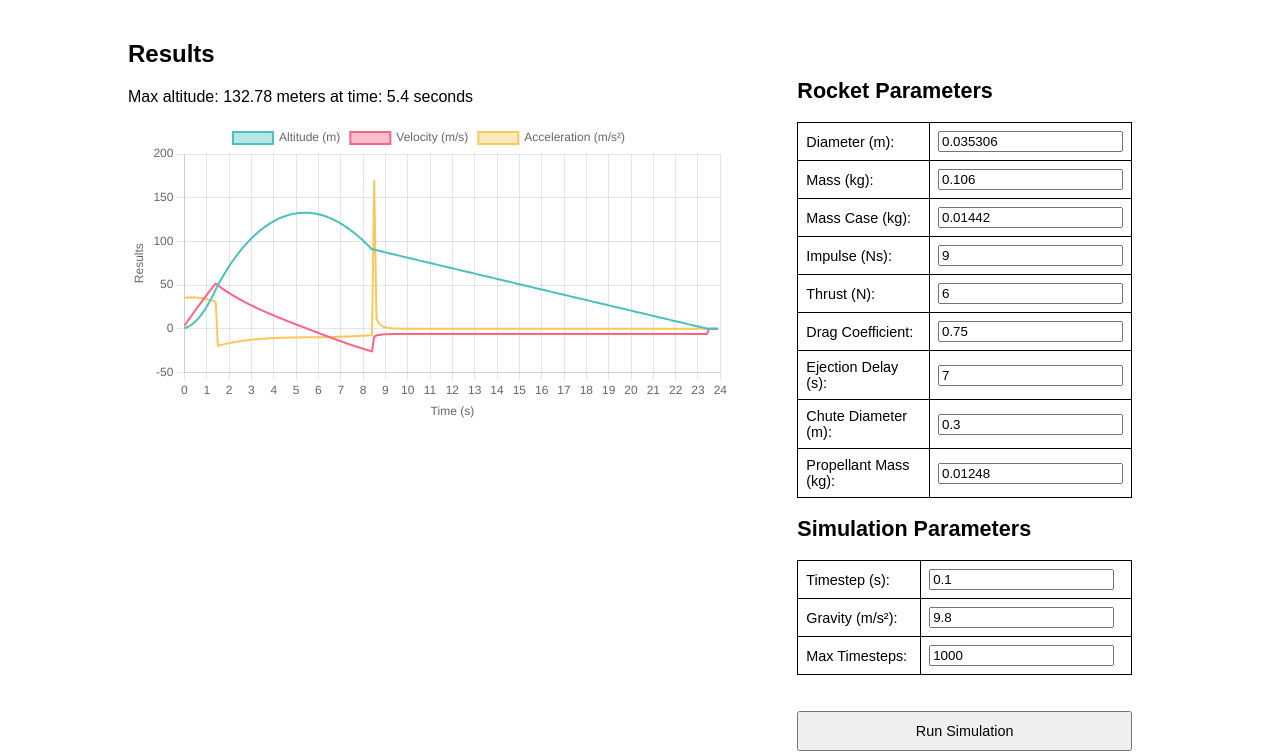
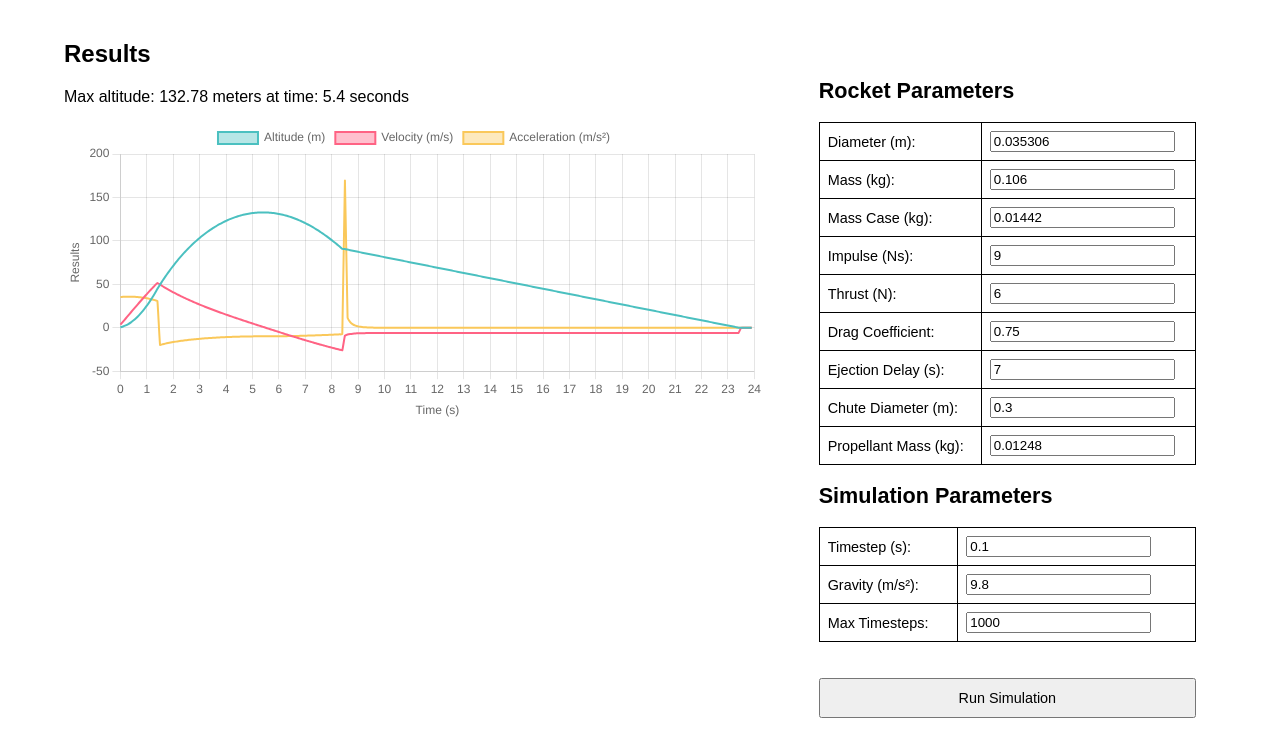
Before and after one commit to tolmdyn/model-rocket-sim, a plain HTML site: page index.html in a window 1280 px wide. Shown: the part 78-831 px from the top of the page. Drawn offline with nearby package versions, Linux system fonts and the light colour scheme.

Commit message:
css wrangling

```diff
--- a/index.html
+++ b/index.html
@@ -18,7 +18,7 @@
 
       <p id="maxAltitude">Calculating...</p>
       <div style="position: relative; height:100%; width:90%">
-        <canvas id="resultsChart"></canvas>
+        <canvas id="resultsChart" width="700" height="300"></canvas>
       </div>
 
 
--- a/index.js
+++ b/index.js
@@ -78,6 +78,7 @@ function updateChart(results) {
       datasets: [altitudeDataset, velocityDataset, accelerationDataset]
     },
     options: {
+      responsive: false,
       scales: {
         x: {
           title: {
--- a/styles.css
+++ b/styles.css
@@ -16,7 +16,7 @@ h1 {
   flex-direction: row;
   justify-content: space-around;
   align-items: flex-start;
-  width: 80%;
+  width: 90%;
   max-width: 1200px;
   margin: 20px 0;
 }
```
Also changed, not shown: 1 other file.
